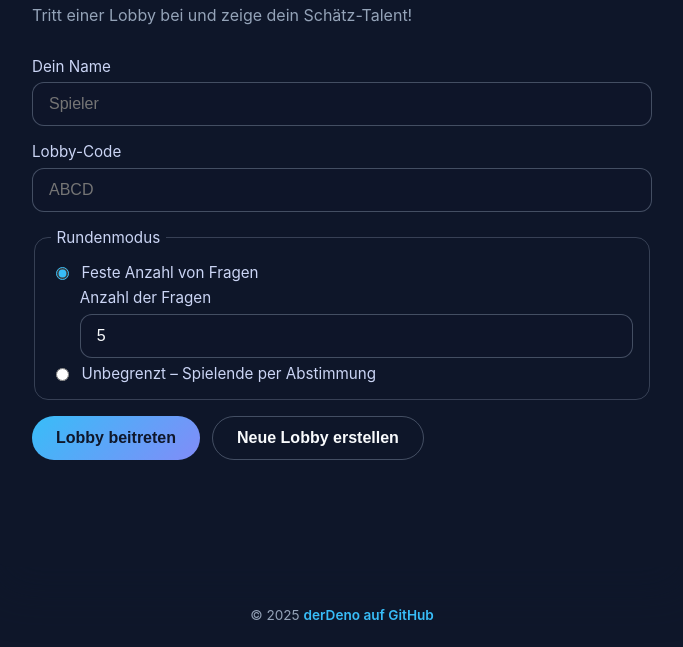
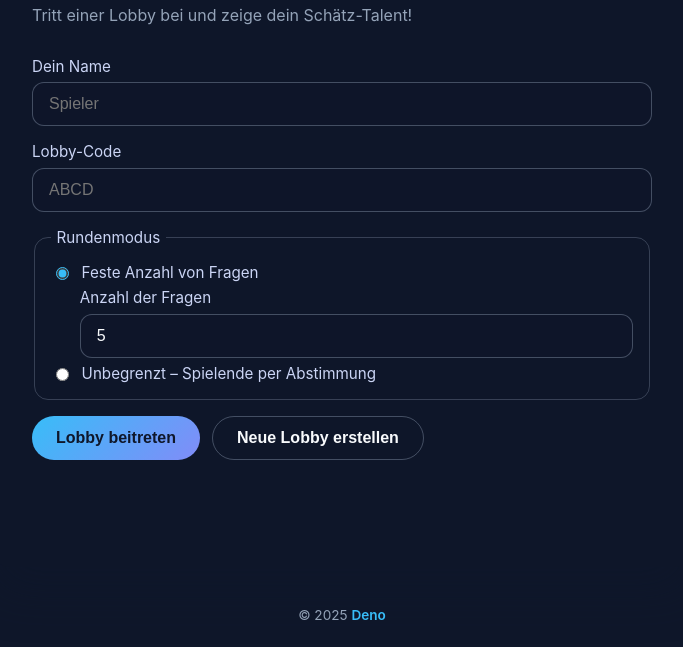
Before and after one commit to derDeno/closer-game, a website: page public/index.html in a window 1280 px wide. Shown: the part 387-1034 px from the top of the page, without its empty margins (298-981 px from the left). Drawn offline with nearby package versions, Linux system fonts and the light colour scheme.

Commit message:
Update index.html

```diff
--- a/public/index.html
+++ b/public/index.html
@@ -128,7 +128,7 @@
           target="_blank"
           rel="noopener noreferrer"
         >
-          derDeno auf GitHub
+          Deno
         </a>
       </footer>
     </main>
```
